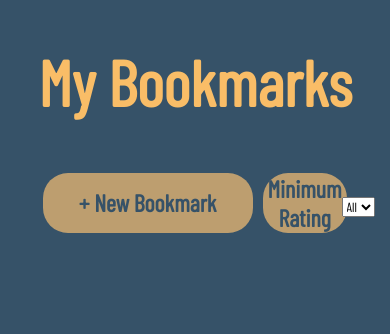
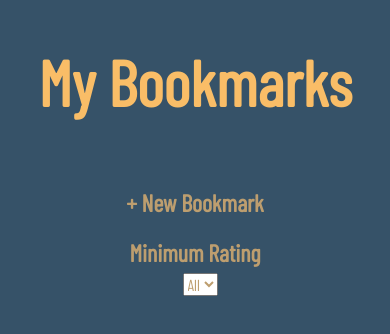
Before and after one commit to thinkful-ei-heron/BookMark-App, a plain HTML site: page index.html in a window 390 px wide. Drawn offline with nearby package versions, Linux system fonts and the light colour scheme; no server answers.

Commit message:
some changes

```diff
--- a/Store.js
+++ b/Store.js
@@ -13,7 +13,6 @@ const addBookmark = function (bookmark) {
 
 
 const findAndDeleteBookmark = function(id){
-  // console.log(STORE.bookmarks);
   LOCALSTORE.bookmarks = LOCALSTORE.bookmarks.filter(currentItem => currentItem.id !== id);
 };
 
--- a/handlers.js
+++ b/handlers.js
@@ -5,7 +5,7 @@ import Store from './Store.js';
 import api from './api.js';
 
 //------- | Setup Local Store From Server | ----------------------------------
-// I'm unsure where this would land in the Model, View Controller method.
+
 // This function takes the content of the API at the load of the page and populates our LOCALSTORE  with it's contents.
 const createLocalStore = function(){
   api.getItems()
@@ -21,7 +21,6 @@ const createLocalStore = function(){
 };
 
 //------- | Listener Statements | ----------------------------------
-//Need to review the best practice for the render statement.
 const handleNewBookmarkButton = function(){
   $('.primary-container').on('click','.new-bookmark-button',function(event){
     event.preventDefault();
@@ -33,7 +32,7 @@ const handleNewBookmarkButton = function(){
 
 // change the store and render. That's it.
 const handleCancelButton = function(){
-  $('.cancel-button').on('click', function(event){
+  $('.primary-container').on('click','.cancel-button', function(event){
     event.preventDefault();
     Store.adding = false;
     $('#form').remove();
@@ -100,7 +99,7 @@ const handleBannerReturn = function(){
   });
 };
 
-//Possible code for filter.!!!!!!----------------
+//Code for filter ----------------
 const handleFilterChange = function(){
   $('.primary-container').on('change','.filter-options', ( event => {
     event.preventDefault();
--- a/index.html
+++ b/index.html
@@ -7,6 +7,7 @@
   <meta name="viewport" content= "width=device-width, initial-scale=1.0">
   <link href="https://fonts.googleapis.com/css?family=Roboto" rel="stylesheet">
   <link rel = "stylesheet" type = "text/css" href = "main.css" />
+  <link rel = "stylesheet" type = "text/css" href = "mobile.css" />
   <link href="https://fonts.googleapis.com/css?family=Anton|Barlow+Condensed&display=swap" rel="stylesheet">
 </head>
 
--- a/main.css
+++ b/main.css
@@ -26,10 +26,10 @@ h1{
   color:#F9BD67;
   width: 100%;
   font-size: 4rem;
+  cursor: pointer;
 }
 
 .new-bookmark-button{
-  background-color: #bd9e6f;
   display:flex;
   text-align: center;
   align-items: center;
@@ -37,11 +37,17 @@ h1{
   padding: 5px;
   margin:5px;
   cursor: pointer;
-  color: #365268;
-  border-radius: 25px;
+  color: #bd9e6f;
   height: 50px;
   width: 200px;
   font-size: 1.5rem;
+}
+.new-bookmark-button:hover{
+  color: white;
+}
+
+.filter-options{
+  margin-left: 10px;
 }
 
 button, .rating-selector{
@@ -52,7 +58,6 @@ button, .rating-selector{
 
 .minimum-rating{
   font-size: 1.5rem;
-  background-color: #bd9e6f;
   display: flex;
   justify-content: space-around;
   text-align: center;
@@ -60,10 +65,13 @@ button, .rating-selector{
   padding: 5px;
   margin:5px;
   cursor: pointer;
-  color: #365268;
-  border-radius: 25px;
+  color: #bd9e6f;
   height: 50px;
-  width: 20%;
+  width: 30%;
+}
+
+.minimum-rating:hover{
+  color: white;
 }
 
 .main-headers{
@@ -111,8 +119,6 @@ button, .rating-selector{
   color: #768477;
 }
 
-
-
 fieldset{
   height: auto;
   align-content: center;
--- /dev/null
+++ b/mobile.css
@@ -0,0 +1,21 @@
+@media(max-width: 585px){
+    .main-headers{
+        display: flex;
+        align-items: center;
+        flex-direction: column;
+        justify-content: center;
+    }
+    .minimum-rating{
+        display: flex;
+        flex-direction: column;
+        width: 100%;
+        margin-top: 0%;
+    }
+    .new-bookmark-button{
+        margin-bottom: 0%;
+    }
+    .filter-options{
+        font-size: 1rem;
+        color: #bd9e6f;
+    }
+}
```
Also changed, not shown: 51cdd66f1768b8e380fd1eab073d532f.jpg (deleted), 1 other file.
